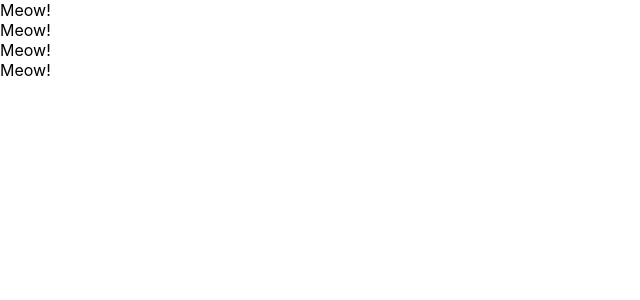
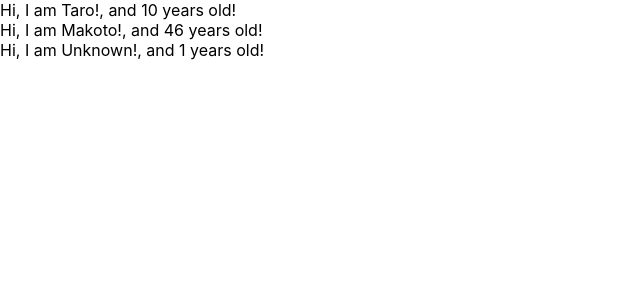
Before and after one commit to nwebcraft/udemy-react-redux-crud-application, a React (Create React App) app: page / in a window 1280 px wide. Shown: the top 300 px of the page, without its empty margins (0-640 px from the left). Built offline with nearby package versions, Linux system fonts and the light colour scheme.

Commit message:
did practice props

```diff
--- a/src/App.js
+++ b/src/App.js
@@ -1,21 +1,31 @@
 const App = () =>  {
+  const profiles = [
+    { name: "Taro", age: 10 },
+    { name: "Makoto", age: 46 },
+    { name: "Unknown" },
+  ]
+
   return (
     <div>
-      <Cat />
-      <Cat />
-      <Cat />
-      <Cat />
+      {
+        profiles.map((profile, i) => {
+          return <User name={profile.name} age={profile.age} key={i} />
+        })
+      }
     </div>
   )
 }
 
-
-const Cat = () => {
+const User = (props) => {
   return (
     <div>
-      Meow!
+      Hi, I am {props.name}!, and {props.age} years old!
     </div>
   )
 }
 
+User.defaultProps = {
+  age: 1
+}
+
 export default App;
```
